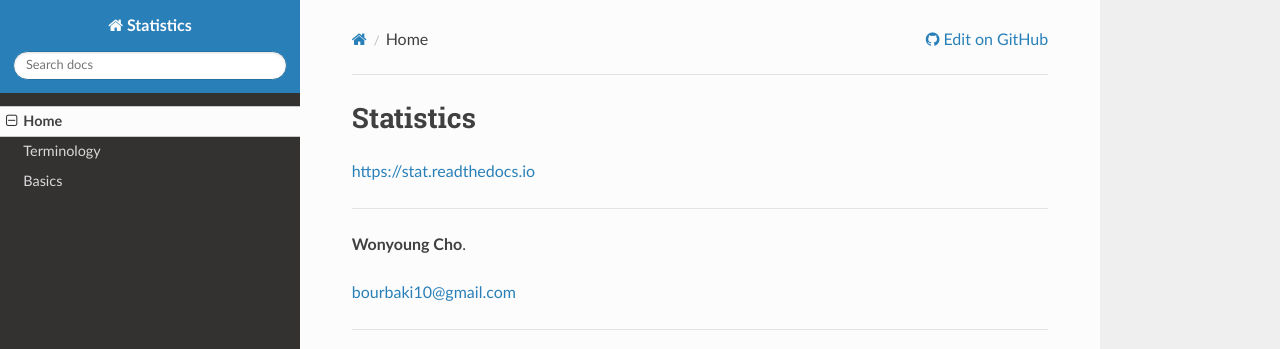
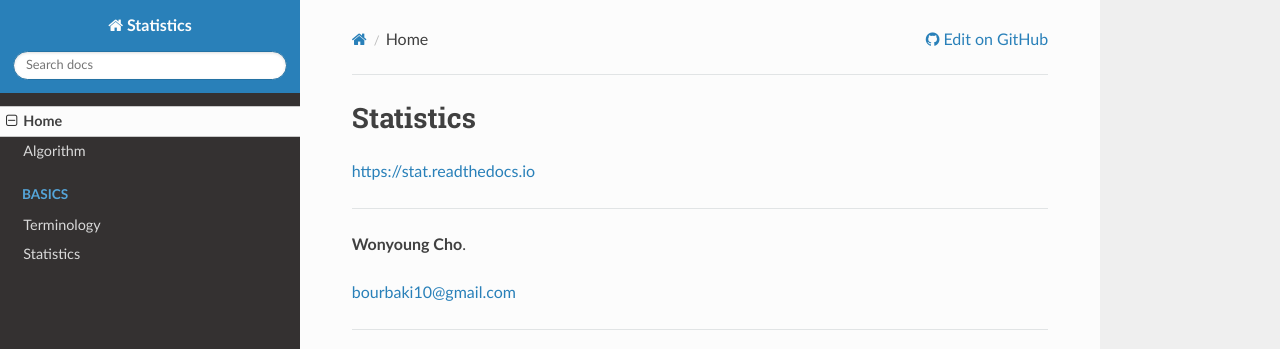
Before and after one commit to WonyoungCho/Statistics, an MkDocs documentation site: the page built from docs/index.md, in a window 1280 px wide. Shown: the top 349 px of the page. Built offline with MkDocs 1.6.1, drawn with Linux system fonts in a browser that asks for light colours; nearby versions of some CDN libraries; old or Windows-style settings are respelled for this version of MkDocs.

Commit message:
Update mkdocs.yml

```diff
--- a/mkdocs.yml
+++ b/mkdocs.yml
@@ -8,7 +8,9 @@ extra_javascript: [docs.js]
 
 pages:
     - Home: 'index.md'
-    - Terminology : 'terminology.md'
-    - Basics: 'basic.md'
+    - Algorithm : 'algorithm.md'
+    - Basics:
+        - Terminology : 'terminology.md'
+        - Statistics  : 'basic.md'
 
 theme: readthedocs
```
